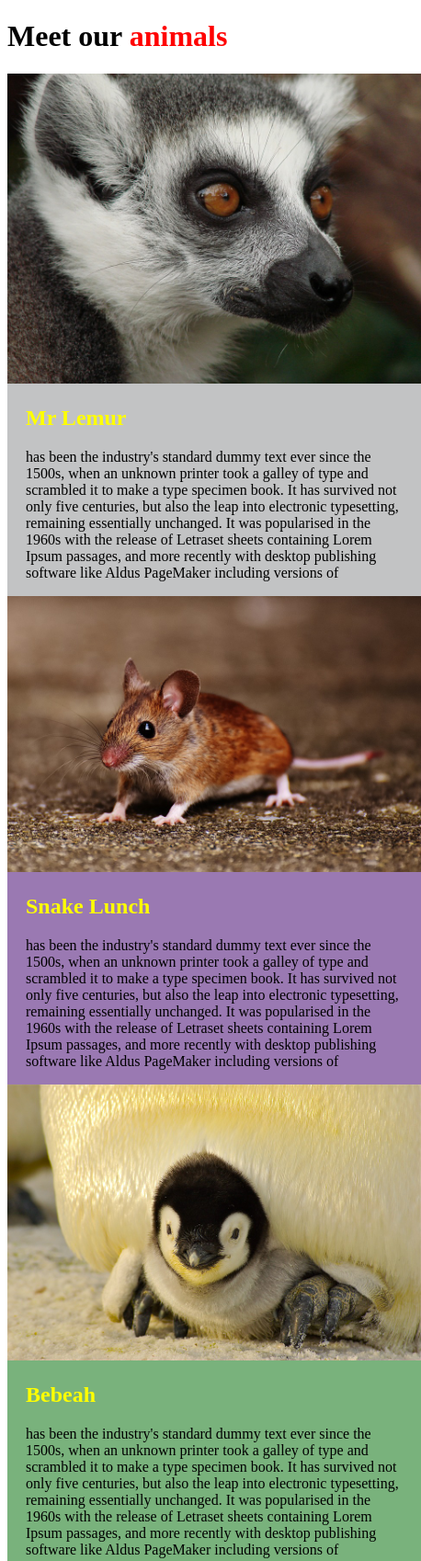
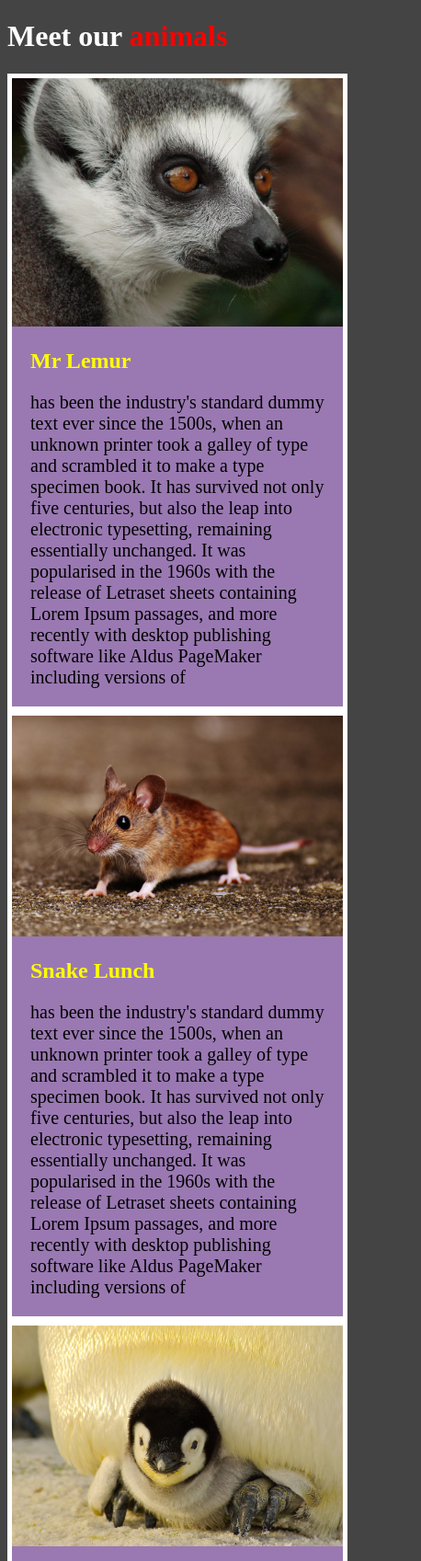
Before and after one commit to hammmay/AnimalShelter, a plain HTML site: page index.html in a window 390 px wide. Shown: the top 1697 px of the page at 92% size, 458 px wide, since content can reach past the window. Drawn offline with Linux system fonts and the light colour scheme.

Commit message:
add responsive design elements

```diff
--- a/css/styles.css
+++ b/css/styles.css
@@ -1,23 +1,20 @@
-.column {
-  width: 450px;
-  float: left;
-  background-color: #c2c3c4;
+body {
+  background-color: black;
 }
 
-.column2 {
-  width: 450px;
+h1 {
+  color: white;
+}
+
+.column {
+  width: 30%;
   float: left;
   background-color: #9a79b2;
-}
-
-.column3 {
-  width: 450px;
-  float: left;
-  background-color: #79b27c;
+  border: 5px solid white;
 }
 
 #before, #during, #after {
-  width:450px;
+  width:100%;
 }
 
 div h2 {
@@ -32,3 +29,38 @@ div p {
 h1 #special {
   color: red;
 }
+
+/* This is for tablets */
+@media screen and (max-width: 1000px) and (min-width: 551px) {
+  body {
+    background-color: #333;
+    color: white;
+  }
+
+  p {
+    font-size: 18px;
+  }
+}
+
+/* This is for small screens */
+@media screen and (max-width: 550px) and (min-width: 300px) {
+  body {
+    background-color: #444;
+  }
+
+  #before, #during, #after {
+    width:360px;
+  }
+
+  p {
+    font-size: 20px;
+  }
+
+  .column {
+    width: 360px;
+    float: left;
+    background-color: #9a79b2;
+    border: 5px solid white;
+  }
+
+}
--- a/index.html
+++ b/index.html
@@ -13,12 +13,12 @@
       <h2>Mr Lemur</h2>
       <p>has been the industry's standard dummy text ever since the 1500s, when an unknown printer took a galley of type and scrambled it to make a type specimen book. It has survived not only five centuries, but also the leap into electronic typesetting, remaining essentially unchanged. It was popularised in the 1960s with the release of Letraset sheets containing Lorem Ipsum passages, and more recently with desktop publishing software like Aldus PageMaker including versions of</p>
     </div>
-    <div class="column2">
+    <div class="column">
       <img id="during" src="img/mouse.jpg" alt="A brown haired mouse">
       <h2>Snake Lunch</h2>
       <p>has been the industry's standard dummy text ever since the 1500s, when an unknown printer took a galley of type and scrambled it to make a type specimen book. It has survived not only five centuries, but also the leap into electronic typesetting, remaining essentially unchanged. It was popularised in the 1960s with the release of Letraset sheets containing Lorem Ipsum passages, and more recently with desktop publishing software like Aldus PageMaker including versions of</p>
     </div>
-    <div class="column3">
+    <div class="column">
       <img id="after" src="img/penguin.jpg" alt="A cute baby penguin">
       <h2>Bebeah</h2>
       <p>has been the industry's standard dummy text ever since the 1500s, when an unknown printer took a galley of type and scrambled it to make a type specimen book. It has survived not only five centuries, but also the leap into electronic typesetting, remaining essentially unchanged. It was popularised in the 1960s with the release of Letraset sheets containing Lorem Ipsum passages, and more recently with desktop publishing software like Aldus PageMaker including versions of</p>
```
